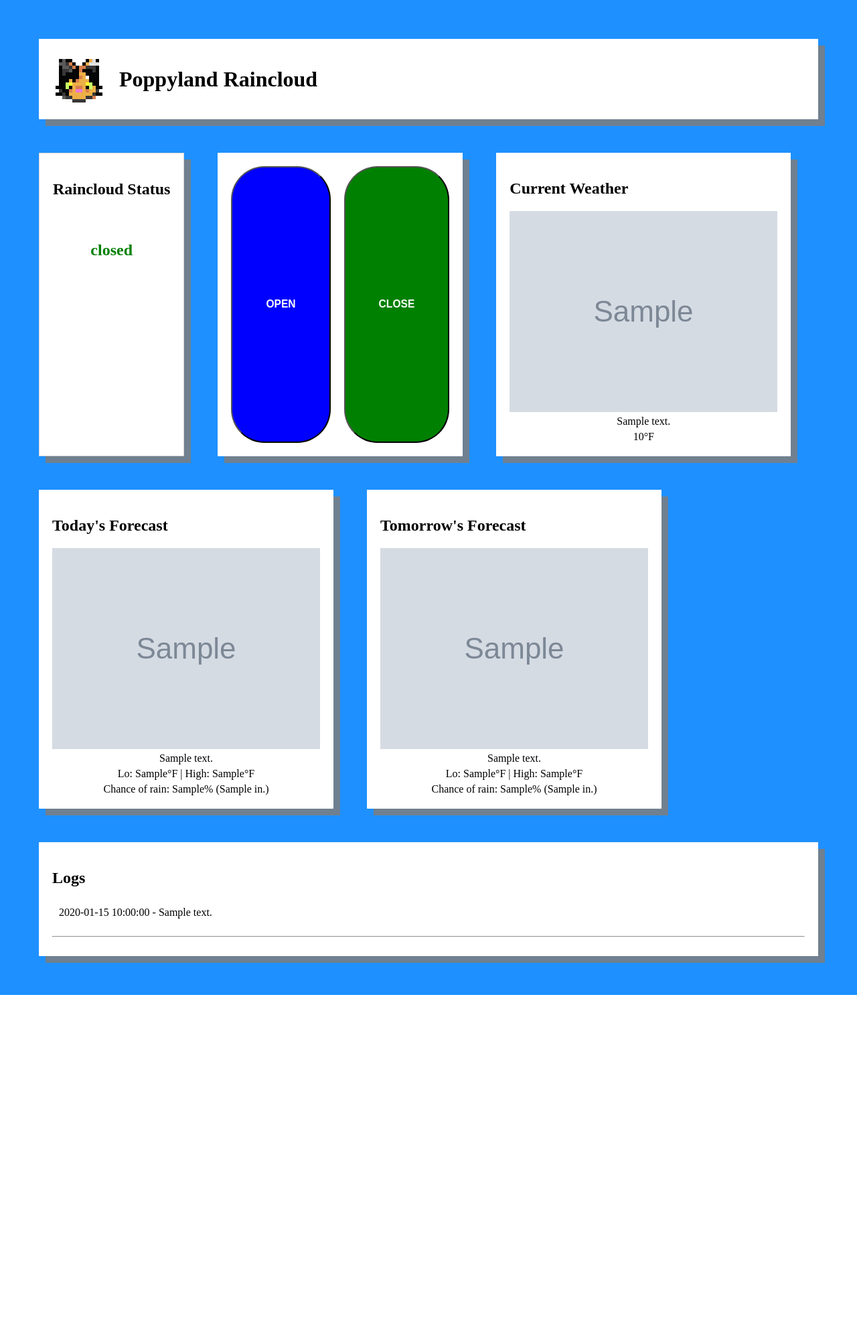
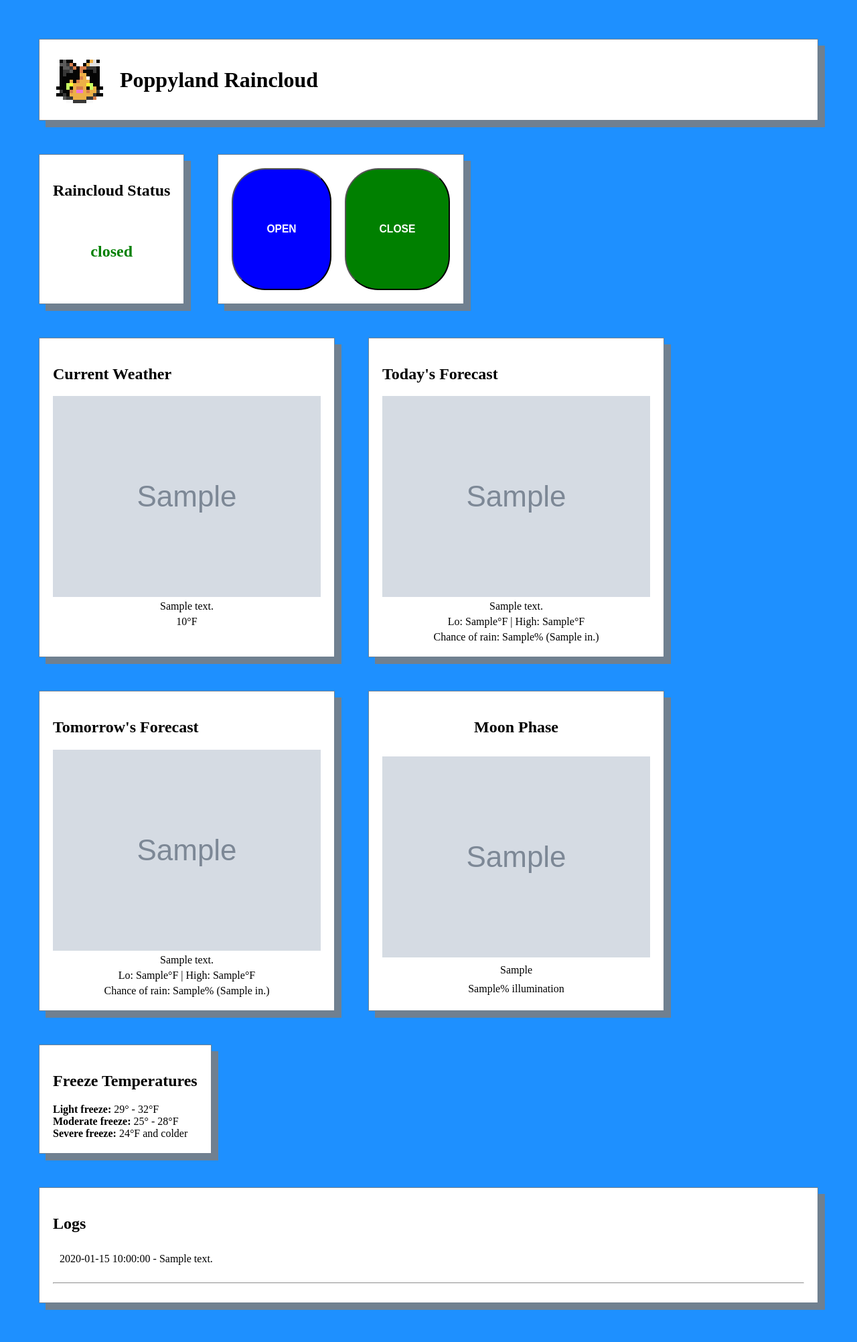
Before and after one commit to hwilloug/poppyland-home, a FastAPI app: template rpiserver/templates/index.html in a window 1280 px wide. Shown: the whole page at 67% size. Before the commit the page ends 1485 px from the top, so only its background shows below. Run offline with FastAPI, Linux system fonts and the light colour scheme; the template is opened without the code that fills it: most values are stand-ins (such as "Sample title", 1, 10 or a date in 2020); grey boxes marked "Sample" are stand-in pictures.

Commit message:
Add logs and moon phase and freezing temperatures

```diff
--- a/rpiserver/rpiserver/server.py
+++ b/rpiserver/rpiserver/server.py
@@ -65,12 +65,14 @@
 
 @api.on_event("startup")
 def startup():
+    write_log("Starting up...")
     valve.close()
     led1.on()
     led2.off()
 
 @api.on_event("shutdown")
 def shutdown():
+    write_log("Shutting down...")
     valve.close()
     led1.off()
     led2.off()
@@ -97,8 +99,27 @@
 def root(request: Request):
     response = requests.get(f"https://api.weatherapi.com/v1/forecast.json?q=29715&days=2&key=d25c5b1c56f648249a6222139231411")
     weather_data = response.json()
+    response = requests.get(f"https://api.weatherapi.com/v1/astronomy.json?q=29715&dt={datetime.today().strftime('%Y-%m-%d')}&key=d25c5b1c56f648249a6222139231411")
+    astro_data = response.json()
+    moon_phase = astro_data.get("astronomy", {}).get("astro", {}).get("moon_phase")
+    if moon_phase == "New Moon":
+        moon_image = "https://images.emojiterra.com/google/noto-emoji/unicode-15/color/svg/1f311.svg"
+    elif moon_phase == "Waxing Crescent":
+        moon_image = "https://images.emojiterra.com/google/noto-emoji/unicode-15/color/svg/1f312.svg"
+    elif moon_phase == "First Quarter":
+        moon_image = "https://images.emojiterra.com/google/noto-emoji/unicode-15/color/svg/1f313.svg"
+    elif moon_phase == "Waxing Gibbous":
+        moon_image = "https://images.emojiterra.com/google/noto-emoji/unicode-15/color/svg/1f314.svg"
+    elif moon_phase == "Full Moon":
+        moon_image = "https://images.emojiterra.com/google/noto-emoji/unicode-15/color/svg/1f315.svg"
+    elif moon_phase == "Waning Gibbous":
+        moon_image = "https://images.emojiterra.com/google/noto-emoji/unicode-15/color/svg/1f316.svg"
+    elif moon_phase == "Last Quarter":
+        moon_image = "https://images.emojiterra.com/google/noto-emoji/unicode-15/color/svg/1f317.svg"
+    elif moon_phase == "Waning Crescent":
+        moon_image = "https://images.emojiterra.com/google/noto-emoji/unicode-15/color/svg/1f318.svg"
     logs = get_logs()
-    return templates.TemplateResponse("index.html", {"request": request, "valve_state": valve, "weather_data": weather_data, "logs": logs})
+    return templates.TemplateResponse("index.html", {"request": request, "valve_state": valve, "weather_data": weather_data, "astro_data": astro_data, "moon_image": moon_image, "logs": logs})
 
 def generate_html_redirect_response() -> HTMLResponse:
     html_content = f"""
--- a/rpiserver/templates/index.html
+++ b/rpiserver/templates/index.html
@@ -15,11 +15,7 @@
     flex-direction: row;
     gap: 20px;
     align-items: center;
-    background-color: white;
-    color: black;
-    padding: 20px;
     margin-bottom: 50px;
-    box-shadow: 10px 10px slategrey;
 }
 
 #tile-container {
@@ -29,12 +25,15 @@
     gap: 50px;
 }
 
-#status {
+.tile {
     background-color: white;
     color: black;
-    border: 1px solid lightgrey;
+    border: 1px solid slategrey;
     box-shadow: 10px 10px slategrey;
     padding: 20px;
+}
+
+#status {
     display: flex;
     flex-direction: column;
     align-items: center;
@@ -45,9 +44,6 @@
     flex-direction: row;
     gap: 20px;
     justify-content: center;
-    background-color: white;
-    padding: 20px;
-    box-shadow: 10px 10px slategrey;
 }
 
 .control-button {
@@ -58,10 +54,6 @@
 }
 
 #current-weather {
-    background-color: white;
-    color: black;
-    padding: 20px;
-    box-shadow: 10px 10px slategrey;
 }
 
 .flex-column {
@@ -78,35 +70,37 @@
 }
 
 #forecast {
-    background-color: white;
-    color: black;
-    padding: 20px;
-    box-shadow: 10px 10px slategrey;
+}
+
+#astronomy {
+    display: flex;
+    flex-direction: column;
+    align-items: center;
+    gap: 10px;
 }
 
 #log-block {
-    background-color: white;
-    color: black;
-    padding: 20px;
     margin-top: 50px;
-    box-shadow: 10px 10px slategrey;
 }
 </style>
 <body>
-  <div id="header">
+  <div id="header" class="tile">
     <img src="{{ url_for('static', path='poppy_logo.png') }}" />
     <h1>Poppyland Raincloud</h1>
   </div>
   <div id="tile-container">
-    <div id="status">
+    <div id="status" class="tile">
       <h2>Raincloud Status<h2>
       <p style="color: {{ "blue" if valve_state.is_open else "green"}}">{{ "OPEN" if valve_state.is_open else "closed"}}</p>
     </div>
-    <div id="controls">
+    <div id="controls" class="tile">
       <button onclick="location.href='/home/valves/open'" type="button" class="control-button"><h3>OPEN</h3></button>
       <button onclick="location.href='/home/valves/close'" type="button" class="control-button" style="background-color: green;"><h3>CLOSE</h3></button>
     </div>
-    <div id="current-weather">
+    <div id="">
+
+    </div>
+    <div id="current-weather" class="tile">
       <h2>Current Weather</h2>
       <div class="flex-column">
           <img src="{{ weather_data.current.condition.icon }}" />
@@ -114,7 +108,7 @@
           <p>{{ weather_data.current.temp_f }}°F</p>
       </div>
     </div>
-    <div id="forecast">
+    <div id="forecast" class="tile">
       <h2>Today's Forecast</h2>
       <div class="flex-column">
         <img src="{{ weather_data.forecast.forecastday.0.day.condition.icon }}" />
@@ -123,7 +117,7 @@
         <p>Chance of rain: {{ weather_data.forecast.forecastday.0.day.daily_chance_of_rain }}% ({{ weather_data.forecast.forecastday.0.day.totalprecip_in }} in.)</p>
       </div>
     </div>
-    <div id="forecast">
+    <div id="forecast" class="tile">
       <h2>Tomorrow's Forecast</h2>
       <div class="flex-column">
         <img src="{{ weather_data.forecast.forecastday.1.day.condition.icon }}" />
@@ -132,8 +126,20 @@
         <p>Chance of rain: {{ weather_data.forecast.forecastday.1.day.daily_chance_of_rain }}% ({{ weather_data.forecast.forecastday.1.day.totalprecip_in }} in.)</p>
       </div>
     </div>
+    <div id="astronomy" class="tile">
+        <h2>Moon Phase</h2>
+        <img src="{{ moon_image }}" />
+        <div>{{ astro_data.astronomy.astro.moon_phase }}</div>
+        <div>{{ astro_data.astronomy.astro.moon_illumination }}% illumination</div>
+    </div>
+    <div id="frost" class="tile">
+        <h2>Freeze Temperatures</h2>
+        <div><b>Light freeze:</b> 29° - 32°F</div>
+        <div><b>Moderate freeze:</b> 25° - 28°F</div>
+        <div><b>Severe freeze:</b> 24°F and colder</div>
+    </div>
   </div>
-  <div id="log-block">
+  <div id="log-block" class="tile">
       <h2>Logs</h2>
       {% for log in logs %}
       <p style="padding: 10px;">{{log.datetime}} - {{log.message}}</p>
```
Also changed, not shown: 1 other file.
